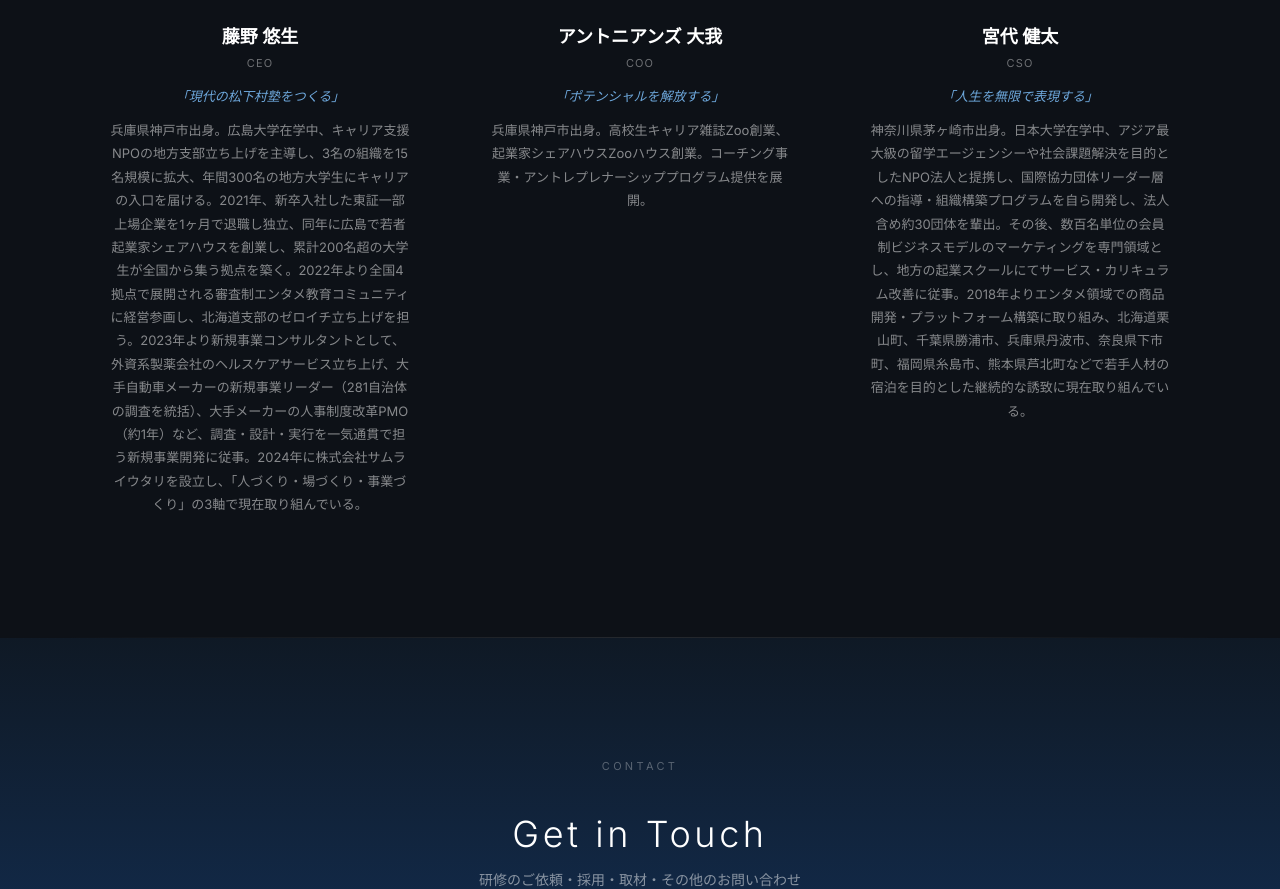
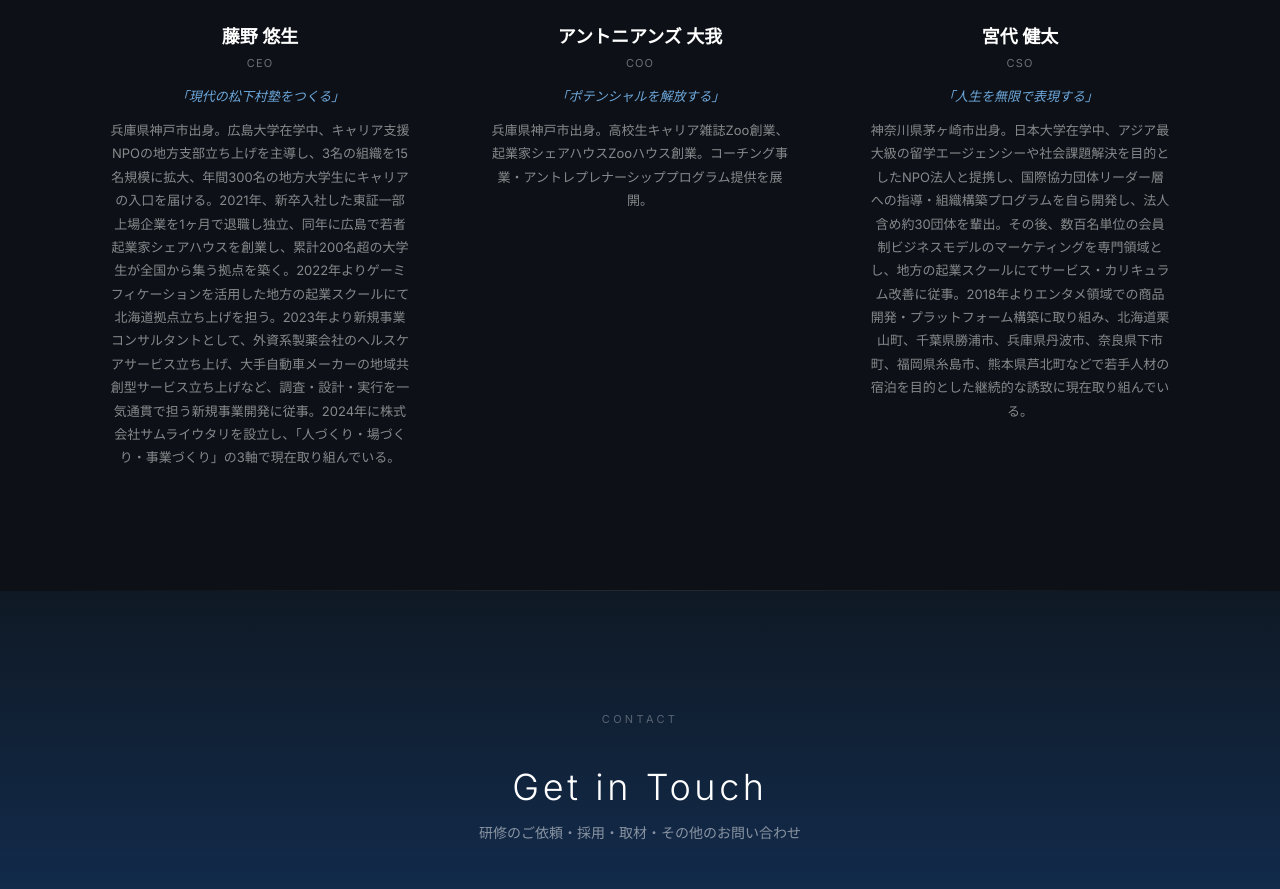
Before and after one commit to youcan0824/samurai-utari-site, a Next.js app: page / in a window 1280 px wide. Shown: the part 3404-4293 px from the top of the page. Built offline with nearby package versions, Linux system fonts and the light colour scheme.

Commit message:
Team: 藤野bioを最終版に差し替え（起業スクール表現・地域共創型サービス）

```diff
--- a/src/components/team.tsx
+++ b/src/components/team.tsx
@@ -10,7 +10,7 @@ const members = [
     nameEn: "Yuki Fujino",
     role: "CEO",
     motto: "「現代の松下村塾をつくる」",
-    bio: "兵庫県神戸市出身。広島大学在学中、キャリア支援NPOの地方支部立ち上げを主導し、3名の組織を15名規模に拡大、年間300名の地方大学生にキャリアの入口を届ける。2021年、新卒入社した東証一部上場企業を1ヶ月で退職し独立、同年に広島で若者起業家シェアハウスを創業し、累計200名超の大学生が全国から集う拠点を築く。2022年より全国4拠点で展開される審査制エンタメ教育コミュニティに経営参画し、北海道支部のゼロイチ立ち上げを担う。2023年より新規事業コンサルタントとして、外資系製薬会社のヘルスケアサービス立ち上げ、大手自動車メーカーの新規事業リーダー（281自治体の調査を統括）、大手メーカーの人事制度改革PMO（約1年）など、調査・設計・実行を一気通貫で担う新規事業開発に従事。2024年に株式会社サムライウタリを設立し、「人づくり・場づくり・事業づくり」の3軸で現在取り組んでいる。",
+    bio: "兵庫県神戸市出身。広島大学在学中、キャリア支援NPOの地方支部立ち上げを主導し、3名の組織を15名規模に拡大、年間300名の地方大学生にキャリアの入口を届ける。2021年、新卒入社した東証一部上場企業を1ヶ月で退職し独立、同年に広島で若者起業家シェアハウスを創業し、累計200名超の大学生が全国から集う拠点を築く。2022年よりゲーミフィケーションを活用した地方の起業スクールにて北海道拠点立ち上げを担う。2023年より新規事業コンサルタントとして、外資系製薬会社のヘルスケアサービス立ち上げ、大手自動車メーカーの地域共創型サービス立ち上げなど、調査・設計・実行を一気通貫で担う新規事業開発に従事。2024年に株式会社サムライウタリを設立し、「人づくり・場づくり・事業づくり」の3軸で現在取り組んでいる。",
     photo: "/photos/fujino.webp",
     initial: "YF",
   },
```
